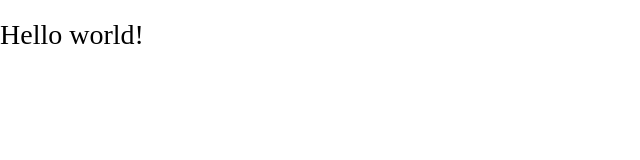
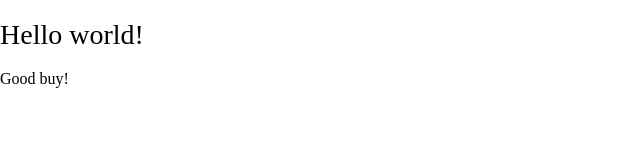
Before and after one commit to KM-DEV01/first-project, a plain HTML site: page index.html in a window 1280 px wide. Shown: the full height of the page, 0-640 px from the left. Drawn offline with Linux system fonts and the light colour scheme.

Commit message:
testing some features

```diff
--- a/index.html
+++ b/index.html
@@ -11,6 +11,7 @@
 
 <body class="page">
     <h1 class="page__title">Hello world!</h1>
+    <p>Good buy!</p>
 </body>
 
 </html>
```
